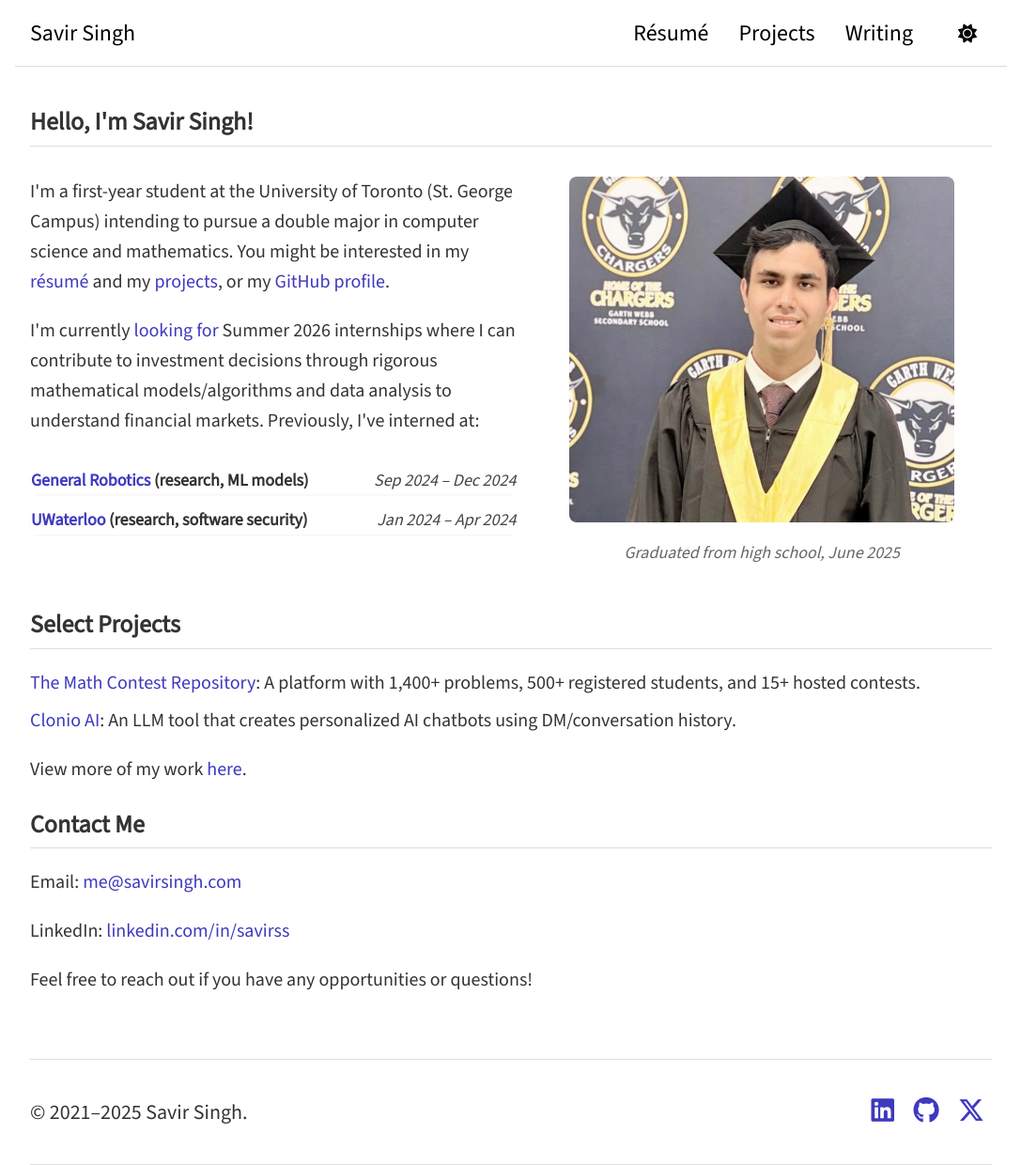
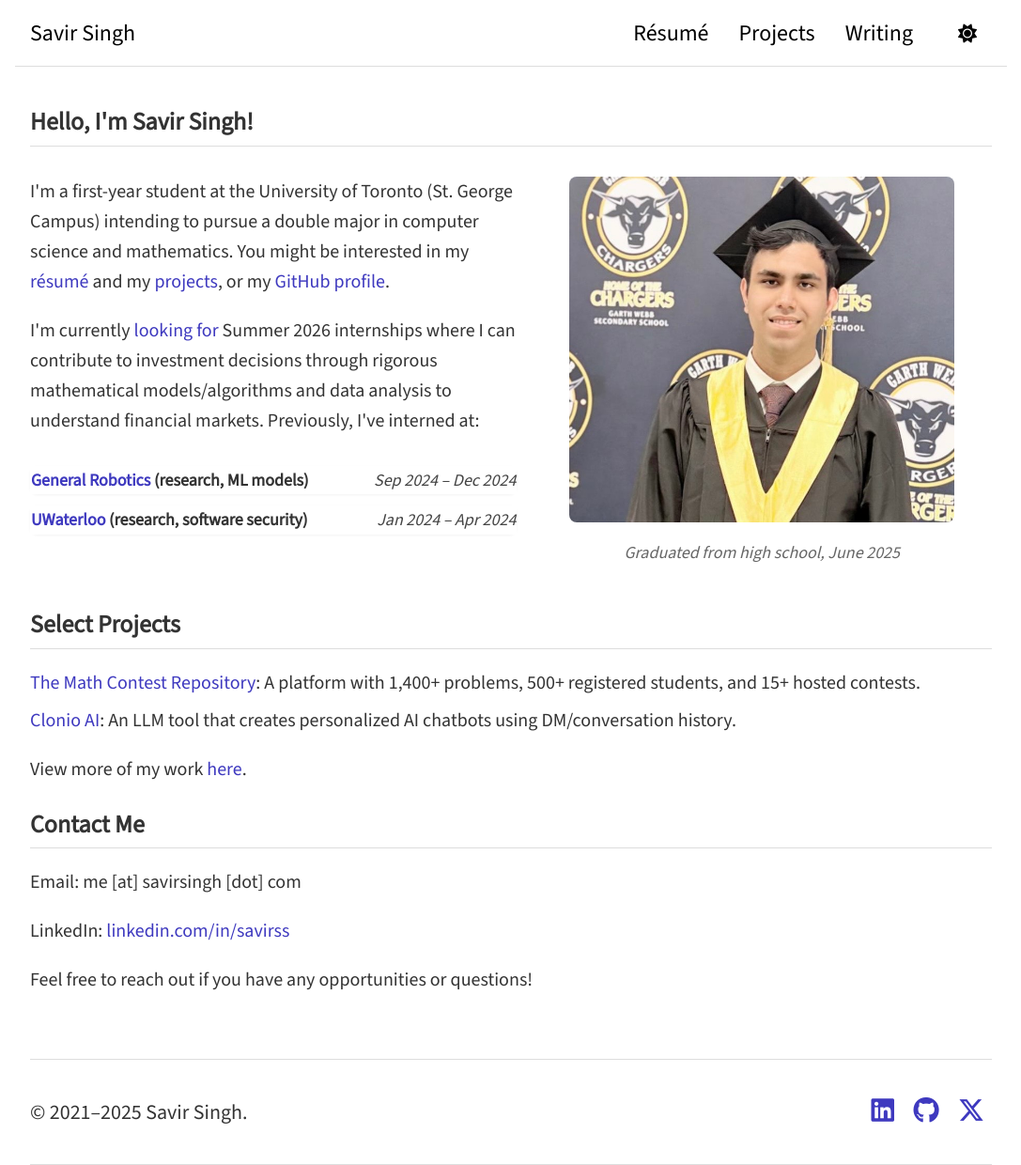
Before and after one commit to savirsingh/savirsingh.github.io, a Jekyll site: the page built from index.html, in a window 1280 px wide. Shown: the whole page at 94% size, without its empty margins (96-1183 px from the left). Built offline with Jekyll 4.4.1, drawn with Linux system fonts in a browser that asks for light colours; the list of posts is cut into pages by our own code; some of the changed lines change nothing that is shown.

Commit message:
tired of bots

```diff
--- a/index.html
+++ b/index.html
@@ -41,18 +41,7 @@ title: Home
 
 <section id="contact">
     <h2>Contact Me</h2>
-    <p>Email: <span id="email"></span></p>
+    <p>Email: me [at] savirsingh [dot] com</p>
     <p>LinkedIn: <a href="https://www.linkedin.com/in/savirss">linkedin.com/in/savirss</a></p>
     <p>Feel free to reach out if you have any opportunities or questions!</p>
 </section>
-
-<script type="text/javascript">
-    // Function to obfuscate email address
-    function obfuscateEmail(user, domain) {
-        var emailLink = user + '&#64;' + domain;
-        document.getElementById('email').innerHTML = '<a href="mailto:' + emailLink + '">' + emailLink + '</a>';
-    }
-
-    // Call the function with your email parts
-    obfuscateEmail('me', 'savirsingh.com');
-</script>
```
